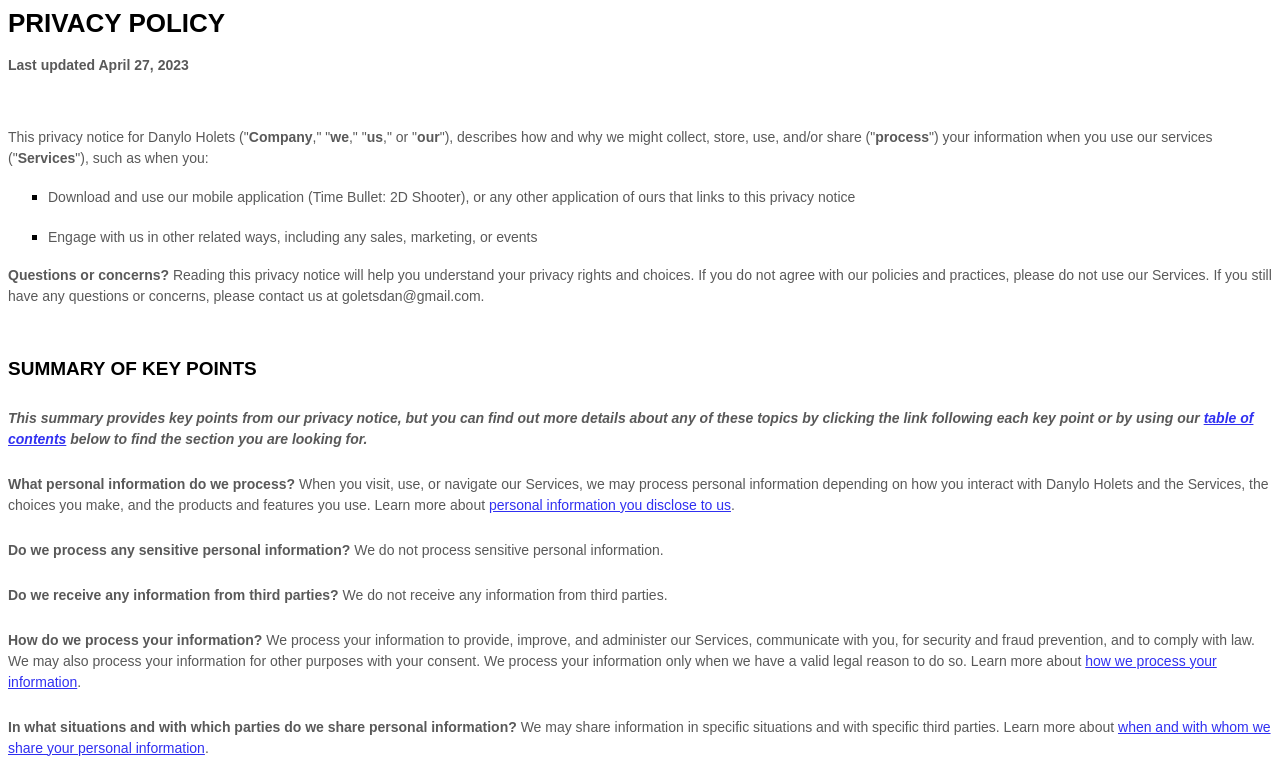
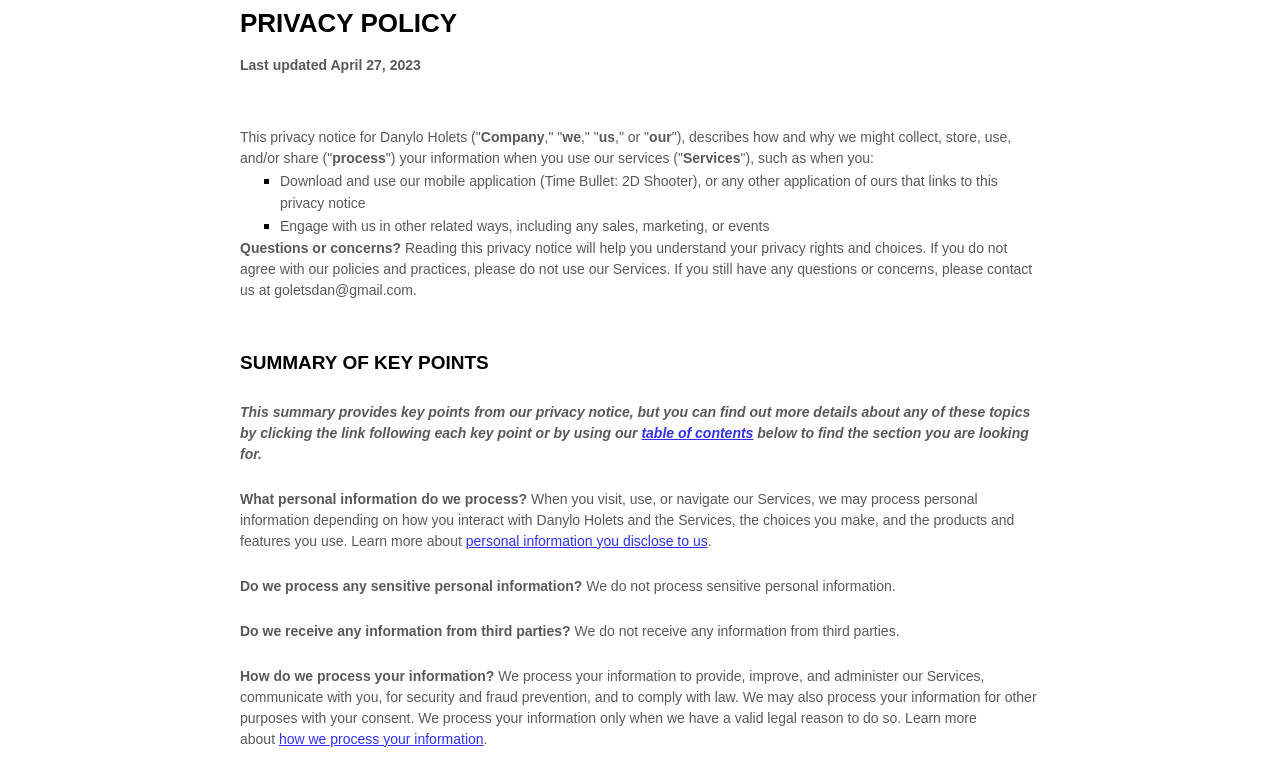
Before and after one commit to dan1rock/privacy-policy, a plain HTML site: page index.html in a window 1280 px wide. Shown: the top 771 px of the page. Drawn offline with Linux system fonts and the light colour scheme.

Commit message:
Fixed body margin

```diff
--- a/index.html
+++ b/index.html
@@ -1,5 +1,7 @@
 <style>
   [data-custom-class='body'], [data-custom-class='body'] * {
+          margin: auto;
+          max-width: 100vh;
           background: transparent !important;
         }
 [data-custom-class='title'], [data-custom-class='title'] * {
```
